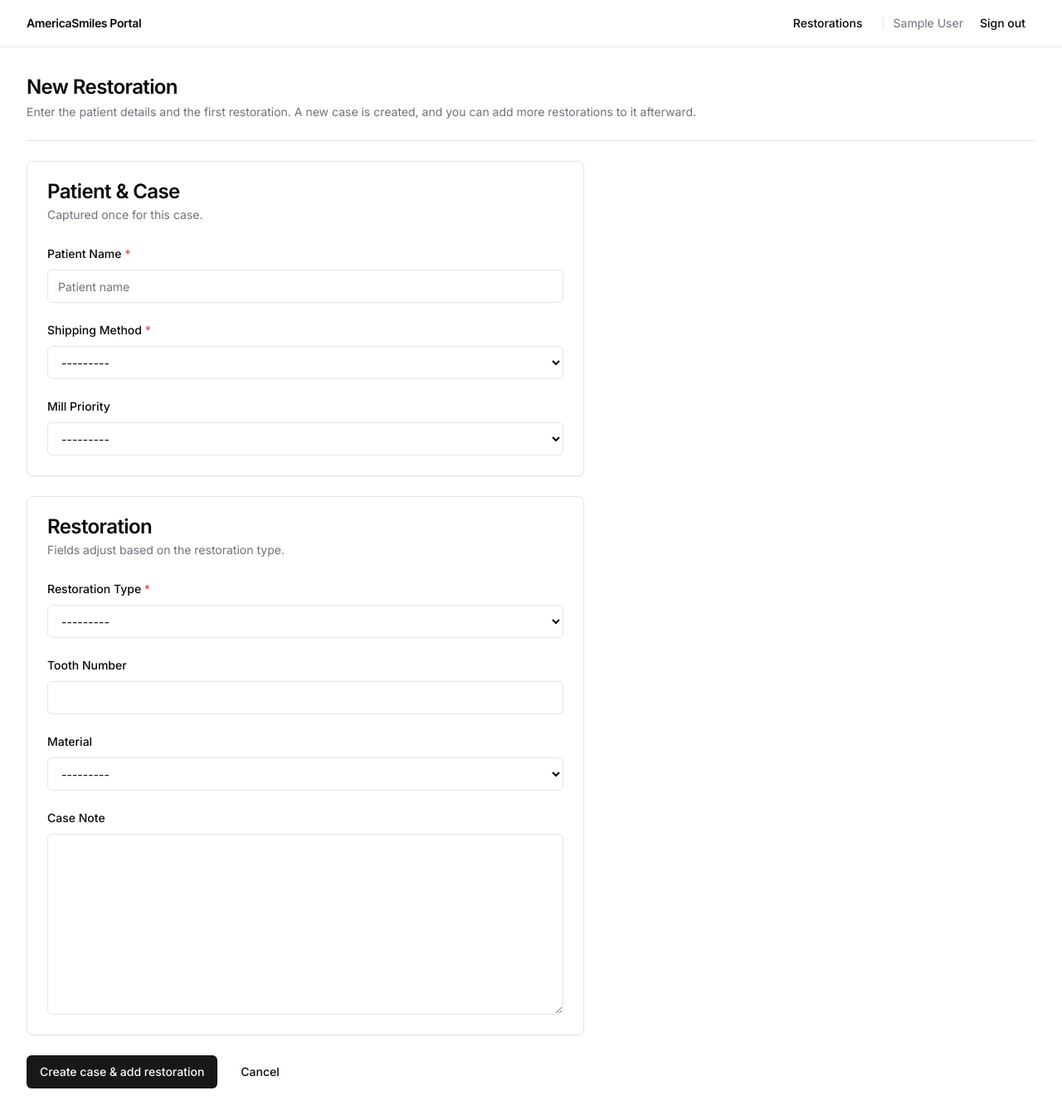
After one commit to jaigner-ams/portal, a Django app: page /restorations/ in a window 1280 px wide. The commit adds this page. Shown: the whole page at 83% size. Run offline with Django 5.2, Linux system fonts and the light colour scheme; the visitor is signed in with stand-in values (Sample User, id 1); data comes from the database, SQL or seed files in the repository; data that the repository does not hold is empty; style sheets or scripts are compiled from the project's sources.

Commit message:
Add styled frontend restoration form
Build a nicely-styled, login-gated frontend for the restoration form that
mirrors the admin's dynamic behavior:

- /restorations/ creates a new case + its first restoration; /restorations/case/<pk>/
  shows the case with its restorations and an "add another" form
- RestorationForm/CaseForm with shadcn-style widgets; clean() enforces type
  rules server-side (required-by-type, material/type, product/material,
  implant size/type) and clears disabled extra fields
- restoration_form.js reuses the admin cascade/visibility logic and the
  existing /restorations/api/ endpoints (relaxed to @login_required)
- Add restorations templates dir to tailwind.config content[] so its classes
  aren't purged; nav link in base.html

Co-Authored-By: Claude Opus 4.7 (1M context) <noreply@anthropic.com>

```diff
--- a/restorations/forms.py
+++ b/restorations/forms.py
@@ -3,8 +3,26 @@ from itertools import groupby
 from django import forms
 from django.forms.widgets import Select
 
-from .models import Restoration, RestorationType, Shade
+from .models import (
+    EXTRA_FIELD_CHOICES,
+    Case,
+    Restoration,
+    RestorationType,
+    Shade,
+)
 from .widgets import ExtraFieldsCheckboxWidget
+
+# Extra fields rendered as plain on/off checkboxes on the frontend form.
+BOOLEAN_EXTRA_FIELDS = [
+    "add_blocker", "stain_and_glaze", "include_tibase",
+    "assembled_bonded", "is_screw_retained", "vertex_articulator",
+    "gold_anodizing",
+]
+# Extra fields that should reset to NULL (integers + FKs) when not enabled.
+NULLABLE_EXTRA_FIELDS = {
+    "number_of_units", "extra_separate_dies",
+    "implant_type", "implant_size", "tibase_type",
+}
 
 
 class GroupedShadeSelect(Select):
@@ -57,3 +75,114 @@ class RestorationAdminForm(forms.ModelForm):
     class Meta:
         model = Restoration
         fields = "__all__"
+
+
+class StyledFormMixin:
+    """Applies the portal's shadcn-style CSS classes to all widgets."""
+
+    def style_widgets(self):
+        for field in self.fields.values():
+            widget = field.widget
+            if isinstance(widget, forms.CheckboxInput):
+                widget.attrs.setdefault("class", "h-4 w-4 rounded border-input")
+            elif isinstance(widget, forms.Textarea):
+                widget.attrs.setdefault("class", "input h-auto resize-y")
+                widget.attrs.setdefault("rows", 3)
+            else:
+                widget.attrs.setdefault("class", "input")
+
+
+class CaseForm(StyledFormMixin, forms.ModelForm):
+    """Patient/case details captured once when the first restoration is added."""
+
+    class Meta:
+        model = Case
+        fields = ["patient_name", "shipping_method", "mill_priority"]
+
+    def __init__(self, *args, **kwargs):
+        super().__init__(*args, **kwargs)
+        self.fields["patient_name"].widget.attrs.setdefault(
+            "placeholder", "Patient name"
+        )
+        self.style_widgets()
+
+
+class RestorationForm(StyledFormMixin, forms.ModelForm):
+    """Frontend restoration form mirroring the admin's dynamic behavior.
+
+    The ``case`` FK is assigned by the view. Field visibility and cascading
+    selects are driven client-side by ``restoration_form.js``; ``clean()``
+    enforces the same rules server-side and drops any values for extra fields
+    that the chosen restoration type doesn't enable.
+    """
+
+    shade = forms.ModelChoiceField(
+        queryset=Shade.objects.all(),
+        required=False,
+        widget=GroupedShadeSelect(),
+    )
+
+    class Meta:
+        model = Restoration
+        exclude = ["case", "created_at", "updated_at"]
+
+    def __init__(self, *args, **kwargs):
+        super().__init__(*args, **kwargs)
+        # Render the nullable booleans as plain on/off checkboxes.
+        for name in BOOLEAN_EXTRA_FIELDS:
+            self.fields[name] = forms.BooleanField(required=False)
+        self.style_widgets()
+
+    def _reset_value(self, field_name):
+        if field_name in BOOLEAN_EXTRA_FIELDS:
+            return False
+        if field_name in NULLABLE_EXTRA_FIELDS:
+            return None
+        return ""
+
+    def clean(self):
+        cleaned = super().clean()
+        rt = cleaned.get("restoration_type")
+
+        # Drop values for extra fields the restoration type doesn't enable,
+        # matching the client-side clearing of hidden fields.
+        if rt is not None:
+            enabled = set(rt.extra_fields or [])
+            for field_name in EXTRA_FIELD_CHOICES:
+                if field_name not in enabled:
+                    cleaned[field_name] = self._reset_value(field_name)
+
+        material = cleaned.get("material")
+        product = cleaned.get("product")
+        implant_type = cleaned.get("implant_type")
+        implant_size = cleaned.get("implant_size")
+
+        if rt is not None:
+            if rt.requires_tooth_number and not cleaned.get("tooth_number"):
+                self.add_error(
+                    "tooth_number",
+                    "Tooth number is required for this restoration type.",
+                )
+            if rt.requires_shade and not cleaned.get("shade"):
+                self.add_error(
+                    "shade", "Shade is required for this restoration type."
+                )
+            if material and not material.restoration_types.filter(pk=rt.pk).exists():
+                self.add_error(
+                    "material",
+                    "This material isn't available for the selected restoration type.",
+                )
+
+        if material and material.has_products and not product:
+            self.add_error("product", "Please select a product.")
+        if material and product and product.material_id != material.id:
+            self.add_error(
+                "product", "This product doesn't belong to the selected material."
+            )
+        if implant_type and implant_size and implant_size.implant_type_id != implant_type.id:
+            self.add_error(
+                "implant_size",
+                "This implant size doesn't belong to the selected implant type.",
+            )
+
+        return cleaned
--- /dev/null
+++ b/restorations/templates/restorations/_restoration_fields.html
@@ -0,0 +1,135 @@
+{% comment %}
+Shared restoration field rows. Expects `restoration_form` in context.
+Each field is wrapped in `.field-<name>` so restoration_form.js can toggle
+visibility, mirroring the admin form's dynamic behavior.
+{% endcomment %}
+
+{% if restoration_form.non_field_errors %}
+<div class="alert-destructive text-sm">
+  {% for error in restoration_form.non_field_errors %}<p>{{ error }}</p>{% endfor %}
+</div>
+{% endif %}
+
+{# --- Core fields --- #}
+<div class="field-restoration_type space-y-2">
+  <label for="{{ restoration_form.restoration_type.id_for_label }}" class="label">
+    Restoration Type <span class="text-destructive">*</span>
+  </label>
+  {{ restoration_form.restoration_type }}
+  {% for error in restoration_form.restoration_type.errors %}<p class="text-xs text-destructive">{{ error }}</p>{% endfor %}
+</div>
+
+<div class="field-tooth_number space-y-2">
+  <label for="{{ restoration_form.tooth_number.id_for_label }}" class="label">Tooth Number</label>
+  {{ restoration_form.tooth_number }}
+  {% for error in restoration_form.tooth_number.errors %}<p class="text-xs text-destructive">{{ error }}</p>{% endfor %}
+</div>
+
+<div class="field-material space-y-2">
+  <label for="{{ restoration_form.material.id_for_label }}" class="label">Material</label>
+  {{ restoration_form.material }}
+  {% for error in restoration_form.material.errors %}<p class="text-xs text-destructive">{{ error }}</p>{% endfor %}
+</div>
+
+<div class="field-product space-y-2">
+  <label for="{{ restoration_form.product.id_for_label }}" class="label">Product</label>
+  {{ restoration_form.product }}
+  {% for error in restoration_form.product.errors %}<p class="text-xs text-destructive">{{ error }}</p>{% endfor %}
+</div>
+
+<div class="field-shade space-y-2">
+  <label for="{{ restoration_form.shade.id_for_label }}" class="label">Shade</label>
+  {{ restoration_form.shade }}
+  {% for error in restoration_form.shade.errors %}<p class="text-xs text-destructive">{{ error }}</p>{% endfor %}
+</div>
+
+{# --- Type-specific extra fields (shown/hidden by restoration_form.js) --- #}
+<div class="field-add_blocker">
+  <label class="flex cursor-pointer items-center gap-2 text-sm">{{ restoration_form.add_blocker }} Add Blocker</label>
+</div>
+
+<div class="field-stain_and_glaze">
+  <label class="flex cursor-pointer items-center gap-2 text-sm">{{ restoration_form.stain_and_glaze }} Stain &amp; Glaze</label>
+</div>
+
+<div class="field-design_service space-y-2">
+  <label for="{{ restoration_form.design_service.id_for_label }}" class="label">Design Service</label>
+  {{ restoration_form.design_service }}
+</div>
+
+<div class="field-include_tibase">
+  <label class="flex cursor-pointer items-center gap-2 text-sm">{{ restoration_form.include_tibase }} Include Ti-Base</label>
+</div>
+
+<div class="field-assembled_bonded">
+  <label class="flex cursor-pointer items-center gap-2 text-sm">{{ restoration_form.assembled_bonded }} Assembled &amp; Bonded</label>
+</div>
+
+<div class="field-implant_type space-y-2">
+  <label for="{{ restoration_form.implant_type.id_for_label }}" class="label">Implant Type</label>
+  {{ restoration_form.implant_type }}
+</div>
+
+<div class="field-implant_size space-y-2">
+  <label for="{{ restoration_form.implant_size.id_for_label }}" class="label">Implant Size</label>
+  {{ restoration_form.implant_size }}
+  {% for error in restoration_form.implant_size.errors %}<p class="text-xs text-destructive">{{ error }}</p>{% endfor %}
+</div>
+
+<div class="field-tibase_type space-y-2">
+  <label for="{{ restoration_form.tibase_type.id_for_label }}" class="label">Ti-Base Type</label>
+  {{ restoration_form.tibase_type }}
+</div>
+
+<div class="field-number_of_units space-y-2">
+  <label for="{{ restoration_form.number_of_units.id_for_label }}" class="label">Number of Units</label>
+  {{ restoration_form.number_of_units }}
+</div>
+
+<div class="field-is_screw_retained">
+  <label class="flex cursor-pointer items-center gap-2 text-sm">{{ restoration_form.is_screw_retained }} Is Screw-Retained</label>
+</div>
+
+<div class="field-bar_details space-y-2">
+  <label for="{{ restoration_form.bar_details.id_for_label }}" class="label">Bar Details</label>
+  {{ restoration_form.bar_details }}
+</div>
+
+<div class="field-model_type space-y-2">
+  <label for="{{ restoration_form.model_type.id_for_label }}" class="label">Model Type</label>
+  {{ restoration_form.model_type }}
+</div>
+
+<div class="field-arches space-y-2">
+  <label for="{{ restoration_form.arches.id_for_label }}" class="label">Arches</label>
+  {{ restoration_form.arches }}
+</div>
+
+<div class="field-size space-y-2">
+  <label for="{{ restoration_form.size.id_for_label }}" class="label">Size</label>
+  {{ restoration_form.size }}
+</div>
+
+<div class="field-extra_separate_dies space-y-2">
+  <label for="{{ restoration_form.extra_separate_dies.id_for_label }}" class="label">Extra Separate Dies</label>
+  {{ restoration_form.extra_separate_dies }}
+</div>
+
+<div class="field-vertex_articulator">
+  <label class="flex cursor-pointer items-center gap-2 text-sm">{{ restoration_form.vertex_articulator }} Vertex Articulator</label>
+</div>
+
+<div class="field-model_unit_details space-y-2">
+  <label for="{{ restoration_form.model_unit_details.id_for_label }}" class="label">Model Unit Details</label>
+  {{ restoration_form.model_unit_details }}
+</div>
+
+<div class="field-gold_anodizing">
+  <label class="flex cursor-pointer items-center gap-2 text-sm">{{ restoration_form.gold_anodizing }} Gold Anodizing</label>
+</div>
+
+{# --- Case note (always shown) --- #}
+<div class="field-case_note space-y-2">
+  <label for="{{ restoration_form.case_note.id_for_label }}" class="label">Case Note</label>
+  {{ restoration_form.case_note }}
+</div>
--- /dev/null
+++ b/restorations/templates/restorations/restoration_form.html
@@ -0,0 +1,84 @@
+{% extends "base.html" %}
+{% load static %}
+
+{% block title %}New Restoration — AmericaSmiles Portal{% endblock %}
+
+{% block content %}
+<div class="space-y-6">
+
+  <div>
+    <h1 class="text-2xl font-semibold tracking-tight">New Restoration</h1>
+    <p class="text-sm text-muted-foreground mt-1">
+      Enter the patient details and the first restoration. A new case is created, and
+      you can add more restorations to it afterward.
+    </p>
+  </div>
+
+  <div class="separator"></div>
+
+  <form method="post" class="space-y-6 max-w-2xl">
+    {% csrf_token %}
+
+    {# --- Patient / case --- #}
+    <div class="card">
+      <div class="card-header">
+        <h2 class="card-title">Patient &amp; Case</h2>
+        <p class="card-description">Captured once for this case.</p>
+      </div>
+      <div class="card-content space-y-5">
+
+        {% if case_form.non_field_errors %}
+        <div class="alert-destructive text-sm">
+          {% for error in case_form.non_field_errors %}<p>{{ error }}</p>{% endfor %}
+        </div>
+        {% endif %}
+
+        <div class="space-y-2">
+          <label for="{{ case_form.patient_name.id_for_label }}" class="label">
+            Patient Name <span class="text-destructive">*</span>
+          </label>
+          {{ case_form.patient_name }}
+          {% for error in case_form.patient_name.errors %}<p class="text-xs text-destructive">{{ error }}</p>{% endfor %}
+        </div>
+
+        <div class="space-y-2">
+          <label for="{{ case_form.shipping_method.id_for_label }}" class="label">
+            Shipping Method <span class="text-destructive">*</span>
+          </label>
+          {{ case_form.shipping_method }}
+          {% for error in case_form.shipping_method.errors %}<p class="text-xs text-destructive">{{ error }}</p>{% endfor %}
+        </div>
+
+        <div class="space-y-2">
+          <label for="{{ case_form.mill_priority.id_for_label }}" class="label">Mill Priority</label>
+          {{ case_form.mill_priority }}
+          {% for error in case_form.mill_priority.errors %}<p class="text-xs text-destructive">{{ error }}</p>{% endfor %}
+        </div>
+
+      </div>
+    </div>
+
+    {# --- Restoration --- #}
+    <div class="card">
+      <div class="card-header">
+        <h2 class="card-title">Restoration</h2>
+        <p class="card-description">Fields adjust based on the restoration type.</p>
+      </div>
+      <div class="card-content space-y-5">
+        {% include "restorations/_restoration_fields.html" %}
+      </div>
+    </div>
+
+    <div class="flex items-center gap-3">
+      <button type="submit" class="btn-primary">Create case &amp; add restoration</button>
+      <a href="/" class="btn-ghost">Cancel</a>
+    </div>
+
+  </form>
+
+</div>
+{% endblock %}
+
+{% block extra_js %}
+<script src="{% static 'restorations/js/restoration_form.js' %}"></script>
+{% endblock %}
--- a/restorations/urls.py
+++ b/restorations/urls.py
@@ -5,6 +5,8 @@ from . import views
 app_name = "restorations"
 
 urlpatterns = [
+    path("", views.restoration_add, name="case-new"),
+    path("case/<int:pk>/", views.case_detail, name="case-detail"),
     path("api/options/", views.restoration_type_options, name="options"),
     path("api/products/", views.material_products, name="material-products"),
     path("api/implant-sizes/", views.implant_sizes, name="implant-sizes"),
--- a/restorations/views.py
+++ b/restorations/views.py
@@ -1,10 +1,60 @@
-from django.contrib.admin.views.decorators import staff_member_required
+from django.contrib import messages
+from django.contrib.auth.decorators import login_required
+from django.db import transaction
 from django.http import JsonResponse
+from django.shortcuts import get_object_or_404, redirect, render
 
-from .models import ImplantSize, ImplantType, Material, Product, RestorationType
+from .forms import CaseForm, RestorationForm
+from .models import (
+    Case,
+    ImplantSize,
+    ImplantType,
+    Material,
+    Product,
+    RestorationType,
+)
 
 
-@staff_member_required
+@login_required
+def restoration_add(request):
+    """Create a new case and add its first restoration."""
+    case_form = CaseForm(request.POST or None)
+    restoration_form = RestorationForm(request.POST or None)
+    if request.method == "POST":
+        if case_form.is_valid() and restoration_form.is_valid():
+            with transaction.atomic():
+                case = case_form.save()
+                restoration = restoration_form.save(commit=False)
+                restoration.case = case
+                restoration.save()
+            messages.success(request, "Case created and restoration added.")
+            return redirect("restorations:case-detail", pk=case.pk)
+    return render(request, "restorations/restoration_form.html", {
+        "case_form": case_form,
+        "restoration_form": restoration_form,
+    })
+
+
+@login_required
+def case_detail(request, pk):
+    """Show a case with its restorations and add more to it."""
+    case = get_object_or_404(Case, pk=pk)
+    restoration_form = RestorationForm(request.POST or None)
+    if request.method == "POST":
+        if restoration_form.is_valid():
+            restoration = restoration_form.save(commit=False)
+            restoration.case = case
+            restoration.save()
+            messages.success(request, "Restoration added.")
+            return redirect("restorations:case-detail", pk=case.pk)
+    return render(request, "restorations/case_detail.html", {
+        "case": case,
+        "restorations": case.restorations.all(),
+        "restoration_form": restoration_form,
+    })
+
+
+@login_required
 def restoration_type_options(request):
     restoration_type_id = request.GET.get("restoration_type")
     if restoration_type_id:
@@ -31,7 +81,7 @@ def restoration_type_options(request):
     })
 
 
-@staff_member_required
+@login_required
 def material_products(request):
     material_id = request.GET.get("material")
     if material_id:
@@ -46,7 +96,7 @@ def material_products(request):
     return JsonResponse({"products": [], "has_products": False})
 
 
-@staff_member_required
+@login_required
 def implant_sizes(request):
     implant_type_id = request.GET.get("implant_type")
     if implant_type_id:
--- a/templates/base.html
+++ b/templates/base.html
@@ -72,6 +72,7 @@
       </a>
       <nav class="flex items-center gap-2">
         {% block nav_items %}{% endblock %}
+        <a href="{% url 'restorations:case-new' %}" class="btn-ghost btn-sm text-sm {% if '/restorations' in request.path %}font-medium{% endif %}">Restorations</a>
         {% if user.is_admin %}
         <a href="{% url 'message_list' %}" class="btn-ghost btn-sm text-sm {% if request.path|slice:':9' == '/messages' %}font-medium{% endif %}">Messages</a>
         <a href="{% url 'accounts:user_list' %}" class="btn-ghost btn-sm text-sm {% if request.path|slice:':9' == '/accounts' %}font-medium{% endif %}">Users</a>
--- a/theme/tailwind.config.js
+++ b/theme/tailwind.config.js
@@ -4,6 +4,7 @@ module.exports = {
     "../accounts/templates/**/*.html",
     "../core/templates/**/*.html",
     "../portal/templates/**/*.html",
+    "../restorations/templates/**/*.html",
     "../templates/**/*.html",
   ],
   theme: {
```
Also changed, not shown: restorations/templates/restorations/case_detail.html (added, +90 -0 lines).
